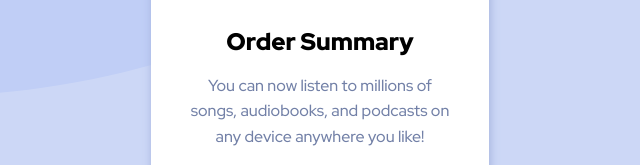
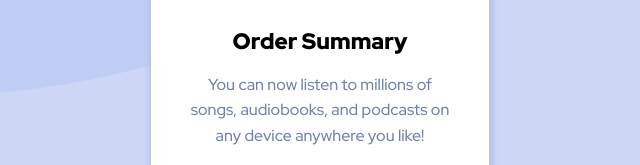
Before and after one commit to Flamick/Order-Summary-Card-Challenge, a plain HTML site: page dist/index.html in a window 1280 px wide. Shown: the part 232-397 px from the top of the page, 320-960 px from the left. Drawn offline with Linux system fonts and the light colour scheme.

Commit message:
Updated html tag and h1 size

```diff
--- a/dist/css/main.css
+++ b/dist/css/main.css
@@ -57,10 +57,11 @@ body {
     padding: 0 1.4rem;
     border-bottom-left-radius: 20px;
     border-bottom-right-radius: 20px; }
-    #main .main-content h2 {
+    #main .main-content h1 {
       font-weight: 900;
       margin-bottom: 1rem;
-      margin-top: 1.8rem; }
+      margin-top: 1.8rem;
+    font-size: 1.4rem;}
     #main .main-content p {
       line-height: 1.6;
       color: #7280a7;
--- a/dist/index.html
+++ b/dist/index.html
@@ -16,7 +16,7 @@
       <div class="container flex-container" >
         <img class="main-hero" src="../images/illustration-hero.svg" alt="man listening to music">
         <div class="main-content">
-          <h2>Order Summary</h2>
+          <h1>Order Summary</h1>
           <p>
             You can now listen to millions of songs, audiobooks, and podcasts on any
             device anywhere you like!
```
